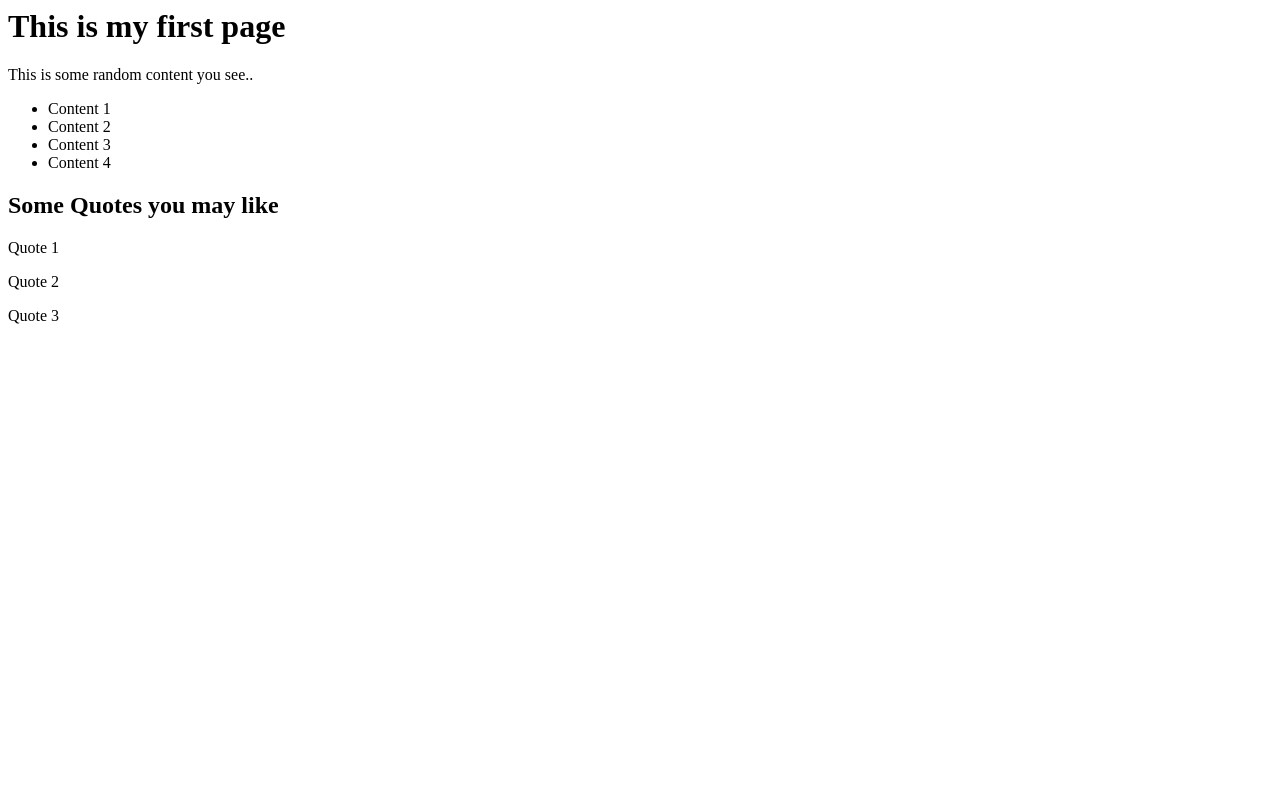
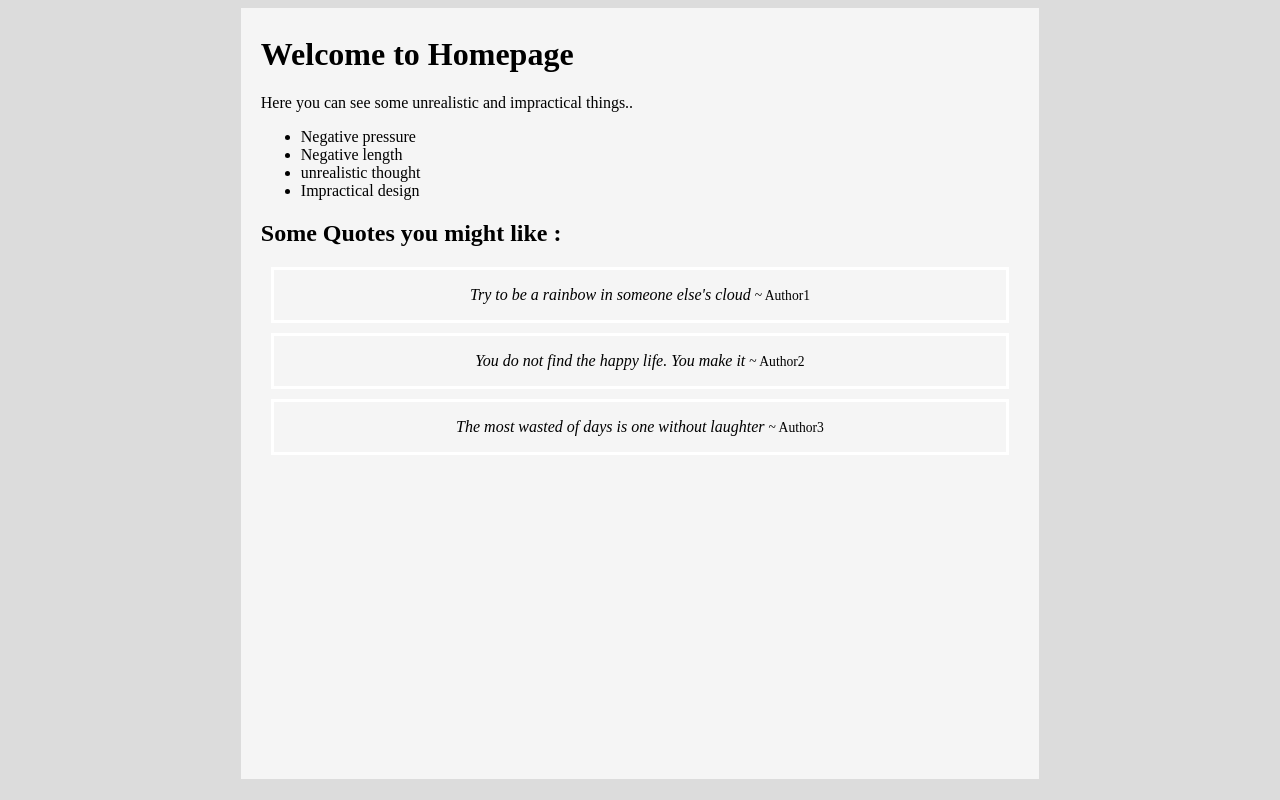
Before and after one commit to saikiran290695/HTMLBasics, a plain HTML site: page HTML/Index.html in a window 1280 px wide. Drawn offline with Linux system fonts and the light colour scheme.

Commit message:
#quote {                 padding : 0px;                 text-align: center;                 font-style: italic;             }             #quote-design {                     border-color: white;                     border-style: solid;                     margin:10px;                     padding:0px;             }             #container {
                background-color:whitesmoke;
                margin-left: 0px;
                height : 95%;
                padding:20px;
                padding-top: 0.5%;
                width:60%;
                margin : 0px auto;

            }
            body {
                background-color:gainsboro;
            }
            #author {
                font-style: normal;
                font-size: 85%;
            }

```diff
--- /dev/null
+++ b/CSS/Style.css
@@ -0,0 +1,29 @@
+#quote {
+    padding : 0px;
+    text-align: center;
+    font-style: italic;
+}
+#quote-design {
+        border-color: white;
+        border-style: solid;
+        margin:10px;
+        padding:0px;
+}
+#container {
+
+    background-color:whitesmoke;
+    margin-left: 0px;
+    height : 95%;
+    padding:20px;
+    padding-top: 0.5%;
+    width:60%;
+    margin : 0px auto;
+
+}
+body {
+    background-color:gainsboro;
+}
+#author {
+    font-style: normal;
+    font-size: 85%;
+}
--- a/HTML/Index.html
+++ b/HTML/Index.html
@@ -1,19 +1,30 @@
 <html>
     <head>
         <title>FirstPage</title>
+        <link rel="stylesheet" href="../CSS/Style.css"/>
     </head>
     <body>
-        <h1>This is my first page</h1>
-        <p>This is some random content you see..</p>
+    <div id="container">
+        <h1>Welcome to Homepage</h1>
+        <p>Here you can see some unrealistic and impractical things..</p>
         <ul>
-            <li>Content 1</li>
-            <li>Content 2</li>
-            <li>Content 3</li>
-            <li>Content 4</li>
+            <li>Negative pressure</li>
+            <li>Negative length</li>
+            <li>unrealistic thought</li>
+            <li>Impractical design</li>
         </ul>
-        <h2>Some Quotes you may like</h2>
-        <p>Quote 1</p>
-        <p>Quote 2</p>
-        <p>Quote 3</p>
+
+        <h2><strong>Some Quotes you might like :</strong></h2>
+        <div id="quote-design">
+                <p id="quote">Try to be a rainbow in someone else's cloud <span id="author">~ Author1</span></p>
+        </div>
+        <div id="quote-design">
+                <p id="quote">You do not find the happy life. You make it <span id="author">~ Author2</span></p>
+        </div>
+        <div id="quote-design">
+                <p id="quote">The most wasted of days is one without laughter <span id="author">~ Author3</span></p>
+        </div>
+        </div>
+    </div>
     </body>
 </html>
```
